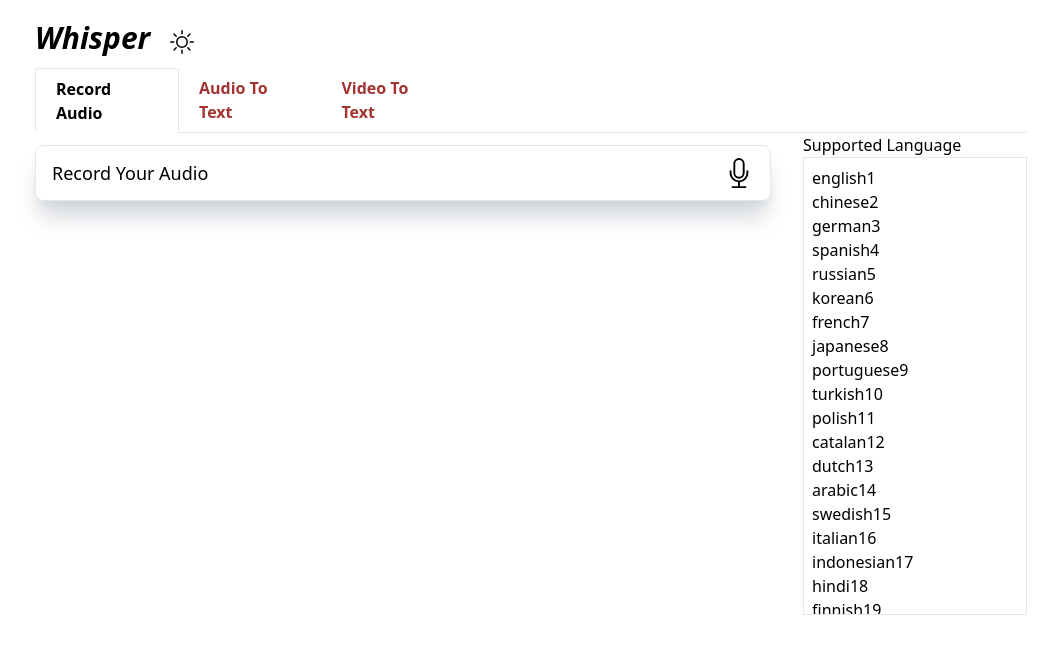
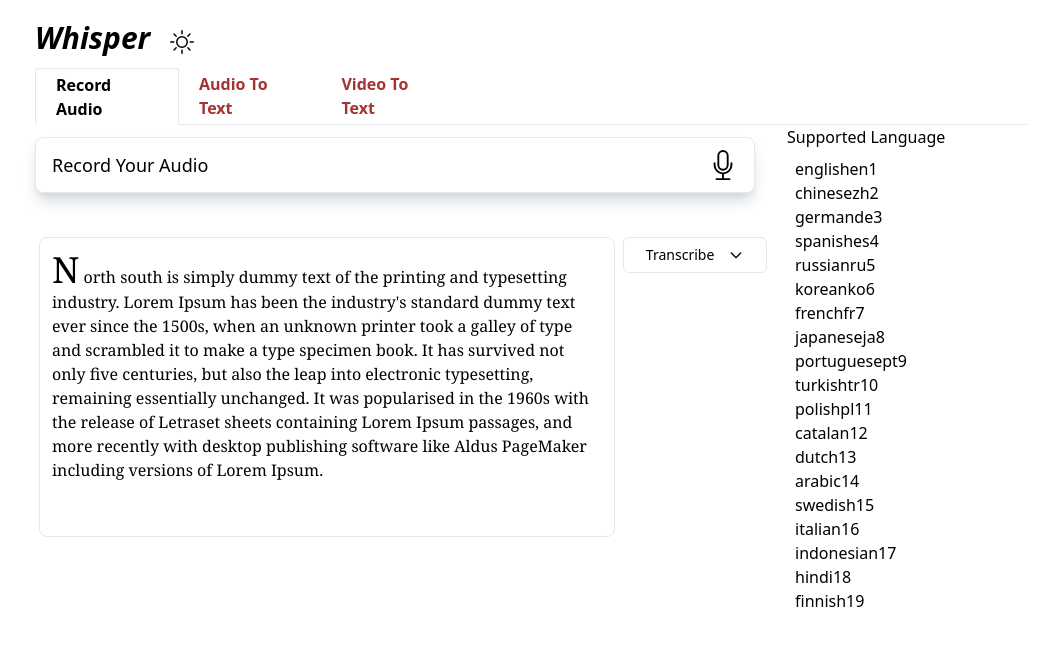
Before and after one commit to SAYEM5522/Whisper, a Next.js app in the folder whisper_web/: page / in a window 1280 px wide. Shown: the top 654 px of the page, without its empty margins (109-1167 px from the left). Built offline with nearby package versions, Linux system fonts and the light colour scheme.

Commit message:
Selection Menue Add

```diff
--- a/whisper_web/components/AudioToText/AudioToText.tsx
+++ b/whisper_web/components/AudioToText/AudioToText.tsx
@@ -1,14 +1,20 @@
 import React from 'react'
 import ChoiceFile from './ChoiceFile'
 import LanguageList from './LanguageList'
+import SelectItem from './SelectItem'
+import TextDocument from './TextDocument'
 
 const AudioToText = () => {
   return (
-    <div className='flex justify-between'>
-       <div className='relative flex items-center justify-center mt-3 p-4 h-20 bg-white w-full rounded-lg mr-8 shadow-xl shadow-gray-300 border '>
+    <div className='flex justify-between relative'>
+       <div className='relative flex items-center justify-center mt-3 p-4 h-20 bg-white w-full rounded-lg mr-8 shadow-lg shadow-gray-300 border '>
       <p className='flex-1 text-lg font-medium '>Choice Your Audio File  </p>
       <ChoiceFile/>
 
+    </div>
+    <div className='absolute left-1 top-28 flex'>
+        <TextDocument/>
+        <SelectItem/>
     </div>
       <LanguageList/>
     </div>
--- a/whisper_web/components/AudioToText/Language.tsx
+++ b/whisper_web/components/AudioToText/Language.tsx
@@ -1,23 +1,38 @@
 
 export const  LANGUAGES = [
   {
-  "en": "english",
+  language: "english",
+  code:"en",
   ID:1
 
   },
   {
-    "zh": "chinese",
+    language: "chinese",
+    code:"zh",
      ID:2
   },
-  {"de": "german",ID:3},
-  {"es": "spanish",ID:4},
-  {"ru": "russian",ID:5},
-  {"ko": "korean",ID:6},
-  {"fr": "french",ID:7},
-  {"ja": "japanese",ID:8},
-  {"pt": "portuguese",ID:9},
-  {"tr": "turkish",ID:10},
-  {"pl": "polish",ID:11},
+    {language: "german",
+    code:"de",
+    ID:3,},
+  {
+    language: "spanish",
+    code:"es",
+    ID:4},
+  {language: "russian",
+  code:"ru",
+  ID:5},
+  {language: "korean",
+  code:"ko",
+  ID:6},
+  {language: "french",
+  code:"fr",
+  ID:7},
+  {language: "japanese",
+  code:"ja",
+  ID:8},
+  {language: "portuguese",code:"pt",ID:9},
+  {language: "turkish",code:"tr",ID:10},
+  {language: "polish",code:"pl",ID:11},
   {"ca": "catalan",ID:12},
  { "nl": "dutch",ID:13},
   {"ar": "arabic",ID:14},
--- a/whisper_web/components/AudioToText/LanguageList.tsx
+++ b/whisper_web/components/AudioToText/LanguageList.tsx
@@ -4,7 +4,7 @@
   return (
     <div>
       <p className='font-medium text-md'>Supported Language</p>
-    <div className='h-[28.6rem] w-56 p-2  overflow-y-auto [&::-webkit-scrollbar]:hidden border'>
+    <div className='h-[29rem] w-60 p-2  overflow-y-auto [&::-webkit-scrollbar]:hidden'>
       {
         LANGUAGES.map((item,index:number)=>{
           return(
--- /dev/null
+++ b/whisper_web/components/AudioToText/SelectItem.tsx
@@ -0,0 +1,53 @@
+
+import React, { useCallback, useState } from 'react'
+import {HiOutlineChevronDown} from "react-icons/hi"
+const ItemList=[
+  {
+    id:1,
+    name:"Transcribe"
+  },
+  {
+    id:2,
+    name:"Translate"
+  },
+  {
+    id:3,
+    name:"Detect Language"
+  },
+]
+const SelectItem = () => {
+   const [select,setSelect]=useState<string>("Transcribe")
+   const [open,setOpen]=useState<boolean>(false)
+   const PopUp=useCallback(()=>{
+    setOpen(!open)
+   },[open])
+  return (
+    <div className='relative'>
+     <div onClick={PopUp} className=' h-9 w-36 border flex items-center p-2 justify-evenly cursor-pointer ml-2 rounded-md'>
+      <p className='text-sm'>{select}</p>
+      <HiOutlineChevronDown/>
+
+     </div>
+     {
+      open?
+<div className='border h-24 w-36 rounded-sm absolute left-2 cursor-pointer'>
+
+{
+ ItemList.map((item,index)=>{
+  return(
+    <div onClick={()=>setSelect(item.name)} className='flex items-center justify-center p-1 hover:bg-gray-200'>
+      <p className='text-sm text-black '>{item.name}</p>
+    </div>
+  )
+ })
+}
+</div>:
+null
+     }
+
+
+    </div>
+  )
+}
+
+export default SelectItem
--- /dev/null
+++ b/whisper_web/components/AudioToText/TextDocument.tsx
@@ -0,0 +1,11 @@
+import React from 'react'
+
+const TextDocument = () => {
+  return (
+    <div className='h-[300px] w-[36rem] border rounded-lg'>
+      <p className='p-3 cursor-pointer font-serif text-base font-normal first-letter:text-4xl first-letter:text-black  first-letter:mr-1  '>North south is simply dummy text of the printing and typesetting industry. Lorem Ipsum has been the industry's standard dummy text ever since the 1500s, when an unknown printer took a galley of type and scrambled it to make a type specimen book. It has survived not only five centuries, but also the leap into electronic typesetting, remaining essentially unchanged. It was popularised in the 1960s with the release of Letraset sheets containing Lorem Ipsum passages, and more recently with desktop publishing software like Aldus PageMaker including versions of Lorem Ipsum.</p>
+    </div>
+  )
+}
+
+export default TextDocument
--- a/whisper_web/components/Header/Header.tsx
+++ b/whisper_web/components/Header/Header.tsx
@@ -79,14 +79,14 @@
     {
       HeaderItem.map((item,index)=>{
         return(
-          <div key={index} className={`${index===acttiveIndex ?'border-x border-t rounded-[3px]':'border-b hover:bg-[#EEEEEE] hover:rounded-sm '} cursor-pointer gray-400 px-5 py-2 `}>
+          <div key={index} className={`${index===acttiveIndex ?'border-x border-t rounded-[3px]':'border-b hover:bg-[#EEEEEE] hover:rounded-sm '} cursor-pointer gray-400 px-5 py-1 `}>
             <p onClick={()=>ItemSelect(index)} className={`${acttiveIndex===index?'text-black dark:text-white':'text-[#A43333] dark:text-[#f70511]'} font-semibold `}>{item.name}</p>
           </div>
         )
       })
     }
     </div>
-    <div className='border-b w-[580px] mt-[63px]'/>
+    <div className='border-b w-[580px] mt-[55px]'/>
     </div>
     <div>
       <HeaderIdentification/>
--- a/whisper_web/components/Record/Record.tsx
+++ b/whisper_web/components/Record/Record.tsx
@@ -1,12 +1,18 @@
 import React from 'react'
 import LanguageList from '../AudioToText/LanguageList'
 import {BsMic} from "react-icons/bs"
+import TextDocument from '../AudioToText/TextDocument'
+import SelectItem from '../AudioToText/SelectItem'
 const Record = () => {
   return (
-    <div className='flex flex-1  justify-between'>
-    <div className='flex items-center justify-center mt-3 p-4 h-14 bg-white w-full rounded-lg mr-8 shadow-xl shadow-gray-300 border '>
+    <div className='flex flex-1 relative  justify-between'>
+    <div className='flex items-center justify-center mt-3 p-4 h-14 bg-white w-full rounded-lg mr-8 shadow-lg shadow-gray-300 border '>
       <p className='flex-1 text-lg font-medium '>Record Your Audio</p>
       <BsMic size={30} className='ml-auto cursor-pointer'/>
+    </div>
+    <div className='absolute left-1 top-28 flex'>
+        <TextDocument/>
+        <SelectItem/>
     </div>
     <LanguageList/>
     </div>
```
